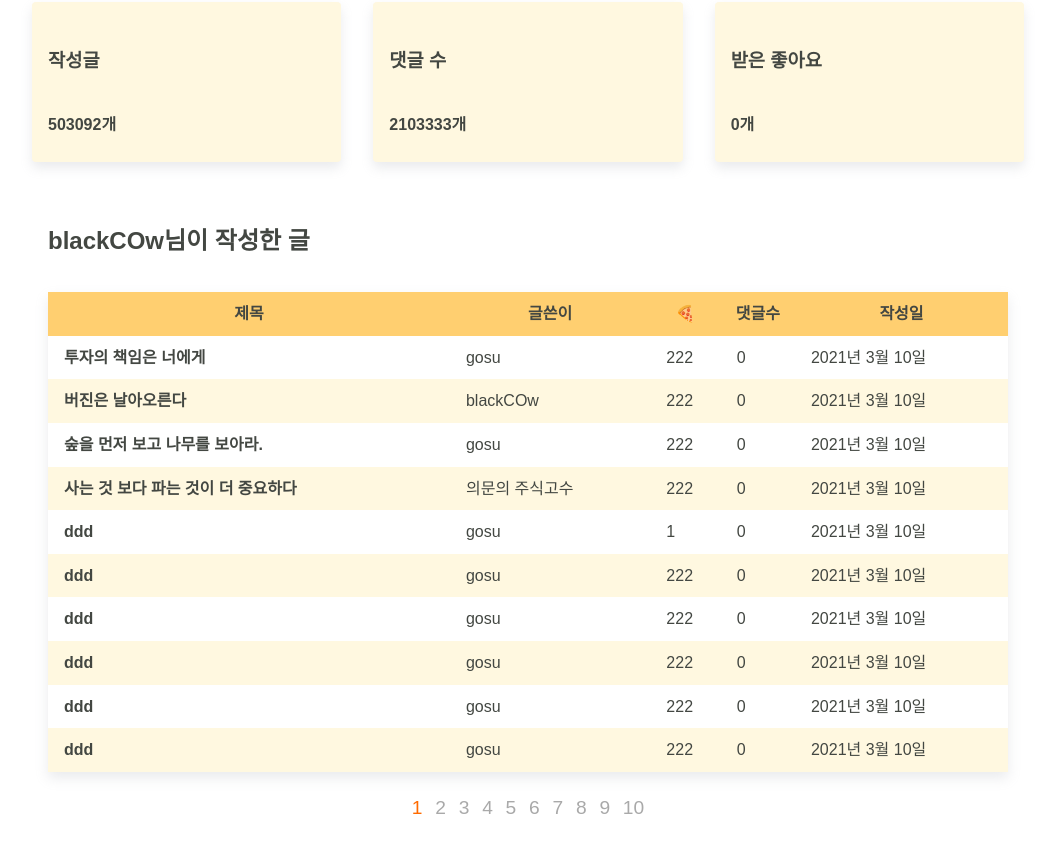
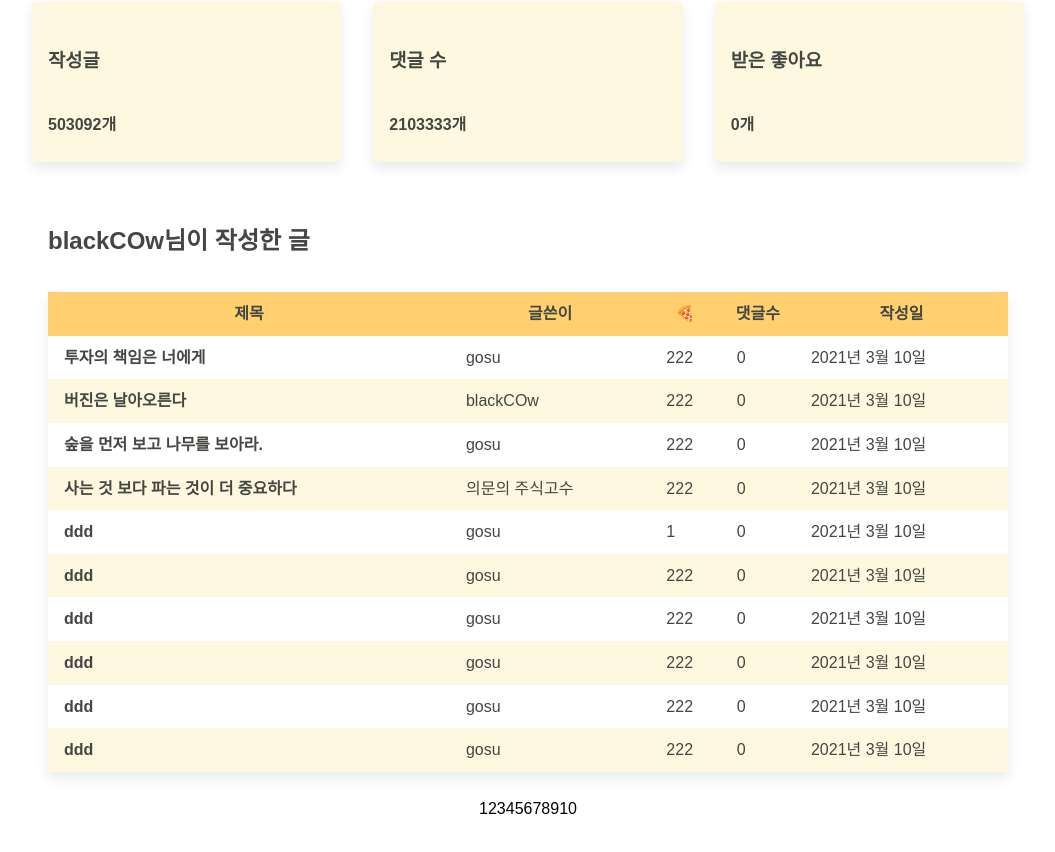
Before and after one commit to blackcowmoo/moomark-frontend, a Next.js app: page /user/blackCOw in a window 1280 px wide. Shown: the part 250-1102 px from the top of the page, without its empty margins (112-1167 px from the left). Built offline with nearby package versions, Linux system fonts and the light colour scheme.

Commit message:
Update Pagination.tsx

```diff
--- a/src/components/PostList/TablePostList/Pagination.tsx
+++ b/src/components/PostList/TablePostList/Pagination.tsx
@@ -17,7 +17,7 @@ const Pagination: React.FC<IPagination> = ({ totalPostCount, pageRange, currentP
   }
 
   const handlePaginate = (input: number) => {
-    // route.push({ query: { page: input } });
+    router.push({ query: { ...router.query, page: input } }, undefined, { shallow: true });
     setPage(input);
   };
 
@@ -26,16 +26,7 @@ const Pagination: React.FC<IPagination> = ({ totalPostCount, pageRange, currentP
       {pageNumbers.map((number) => {
         return (
           <button className={currentPage === number ? styles.activePage : styles.page} key={number} onClick={() => handlePaginate(number)}>
-            <Link
-              href={{
-                pathname: router.pathname,
-                query: { ...router.query, page: number },
-              }}
-              shallow
-              replace
-            >
-              <a>{number}</a>
-            </Link>
+            {number}
           </button>
         );
       })}
```
